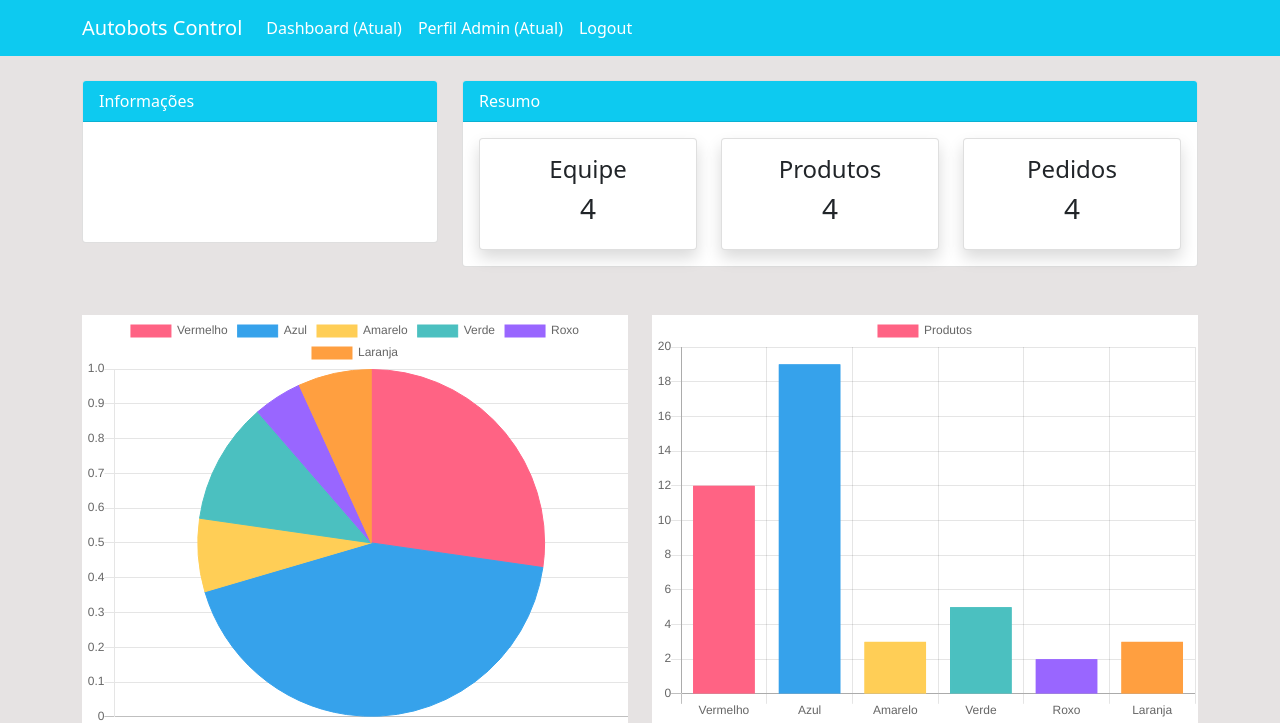
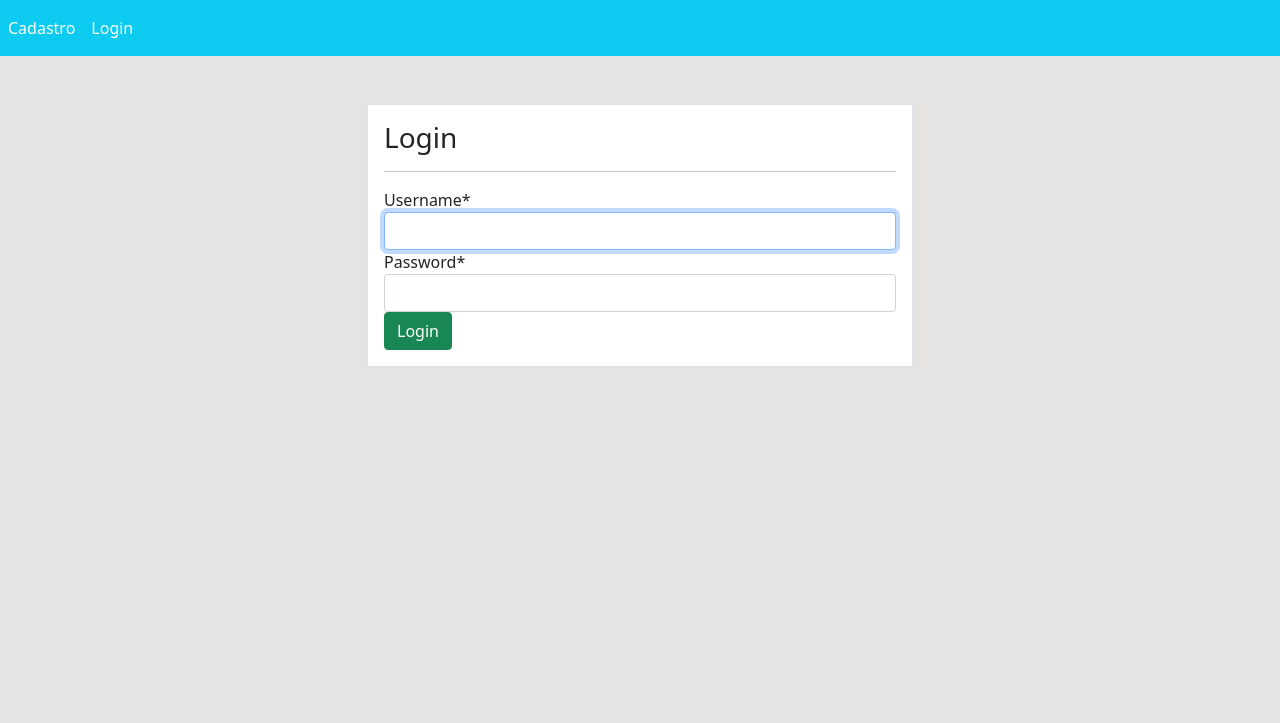
Before and after one commit to filipes1lva/Projeto_Oean, a Django app: page / in a window 1280 px wide. Shown: the top 723 px of the page. Run offline with Django 4.2, Linux system fonts and the light colour scheme; some libraries are stand-ins or nearby versions.

Commit message:
Quarto commit: Atualização das telas de login e logout, além da lógica da aplicação - caminho logico do usuário

```diff
--- a/dashboard/urls.py
+++ b/dashboard/urls.py
@@ -2,7 +2,7 @@ from django.urls import URLPattern, path
 from . import views
 
 urlpatterns = [
-    path('', views.index, name='dashboard-index'),
+    path('dashboard/', views.index, name='dashboard-index'),
     path('staff/', views.staff, name='dashboard-staff'),
     path('products/', views.products, name='dashboard-products'),
     path('order/', views.order, name='dashboard-order'),
--- a/ocean_project/settings.py
+++ b/ocean_project/settings.py
@@ -129,6 +129,8 @@ STATTICFILES_DIRS = [
 
 STATIC_ROOT = (BASE_DIR/"asert/")
 
+LOGIN_REDIRECT_URL = 'dashboard-index'
+
 
 # Default primary key field type
 # https://docs.djangoproject.com/en/4.1/ref/settings/#default-auto-field
--- a/ocean_project/urls.py
+++ b/ocean_project/urls.py
@@ -16,10 +16,13 @@ Including another URLconf
 from django.contrib import admin
 from django.urls import path, include
 from user import views as user_view
+from django.contrib.auth import views as auth_views
 
 
 urlpatterns = [
     path('admin/', admin.site.urls),
     path('', include('dashboard.urls')),
     path('register/', user_view.register, name='user-register'),
+    path('', auth_views.LoginView.as_view(template_name='user/login.html'), name='user-login'),
+    path('logout/', auth_views.LogoutView.as_view(template_name='user/logout.html'), name='user-logout'),
 ]
--- a/templates/partials/nav.html
+++ b/templates/partials/nav.html
@@ -1,5 +1,7 @@
 <!--Navbar-->
 <nav class="navbar navbar-expand-lg navbar-info bg-info">
+    {% if user.is_authenticated %}
+
     <div class="container">
         <a class="navbar-brand text-white" href="{% url 'dashboard-index' %}">Autobots Control</a>
         <button class="navbar-toggler" type="button" data-toggle="collapse" data-target="#navbarSupportedContent"
@@ -10,19 +12,30 @@
         <div class="collapse navbar-collapse" id="navbarSupportedContent">
             <ul class="navbar-nav mr-auto">
                 <li class="nav-item active">
-                    <a class="nav-link text-white" href="{% url 'dashboard-index' %}">Dashboard <span
-                            class="sr-only">(Atual)</span></a>
+                    <a class="nav-link text-white" href="{% url 'dashboard-index' %}">Dashboard<span
+                            class="sr-only"></span></a>
                 </li>
             </ul>
             <ul class="navbar-nav ml-auto">
                 <li class="nav-item active">
                     <a class="nav-link text-white" href="admin.html"> Perfil Admin <span
-                            class="sr-only">(Atual)</span></a>
+                            class="sr-only"></span></a>
                 </li>
                 <li class="nav-item">
-                    <a class="nav-link text-white" href="#">Logout</a>
+                    <a class="nav-link text-white" href="{% url 'user-logout' %}">Logout</a>
                 </li>
             </ul>
+            {% else %}
+            <ul class="navbar-nav ml-auto">
+                <li class="nav-item active">
+                    <a class="nav-link text-white" href="{% url 'user-register' %}"> Cadastro <span
+                            class="sr-only"></span></a>
+                </li>
+                <li class="nav-item">
+                    <a class="nav-link text-white" href="{% url 'user-login' %}">Login</a>
+                </li>
+            </ul>
+            {% endif %}
 
         </div>
     </div>
--- a/templates/user/login.html
+++ b/templates/user/login.html
@@ -0,0 +1,21 @@
+{% extends 'partials/base.html' %}
+{% block title %} Login {% endblock %}
+{% load crispy_forms_tags %}
+
+{% block content %}
+    <div class="container">
+        <div class="row mt-5">
+            <div class="col-md-6 offset-md-3">
+                <div class="border p-3 bg-white">
+                    <h3>Login</h3>
+                    <hr>
+                    <form method="POST">
+                        {% csrf_token %}
+                        {{ form|crispy }}
+                        <input class="btn btn-success" type="submit" value="Login">
+                    </form>
+                </div>
+            </div>
+        </div>
+    </div>
+{% endblock %}
--- a/user/views.py
+++ b/user/views.py
@@ -8,7 +8,7 @@ def register(request):
         form = CreateUserForm(request.POST)
         if form.is_valid():
             form.save()
-            return redirect('dashboard-index')
+            return redirect('user-login')
     else:
         form = CreateUserForm()
     context = {
```
Also changed, not shown: templates/user/logout.html (+21 -0 lines), db.sqlite3.
